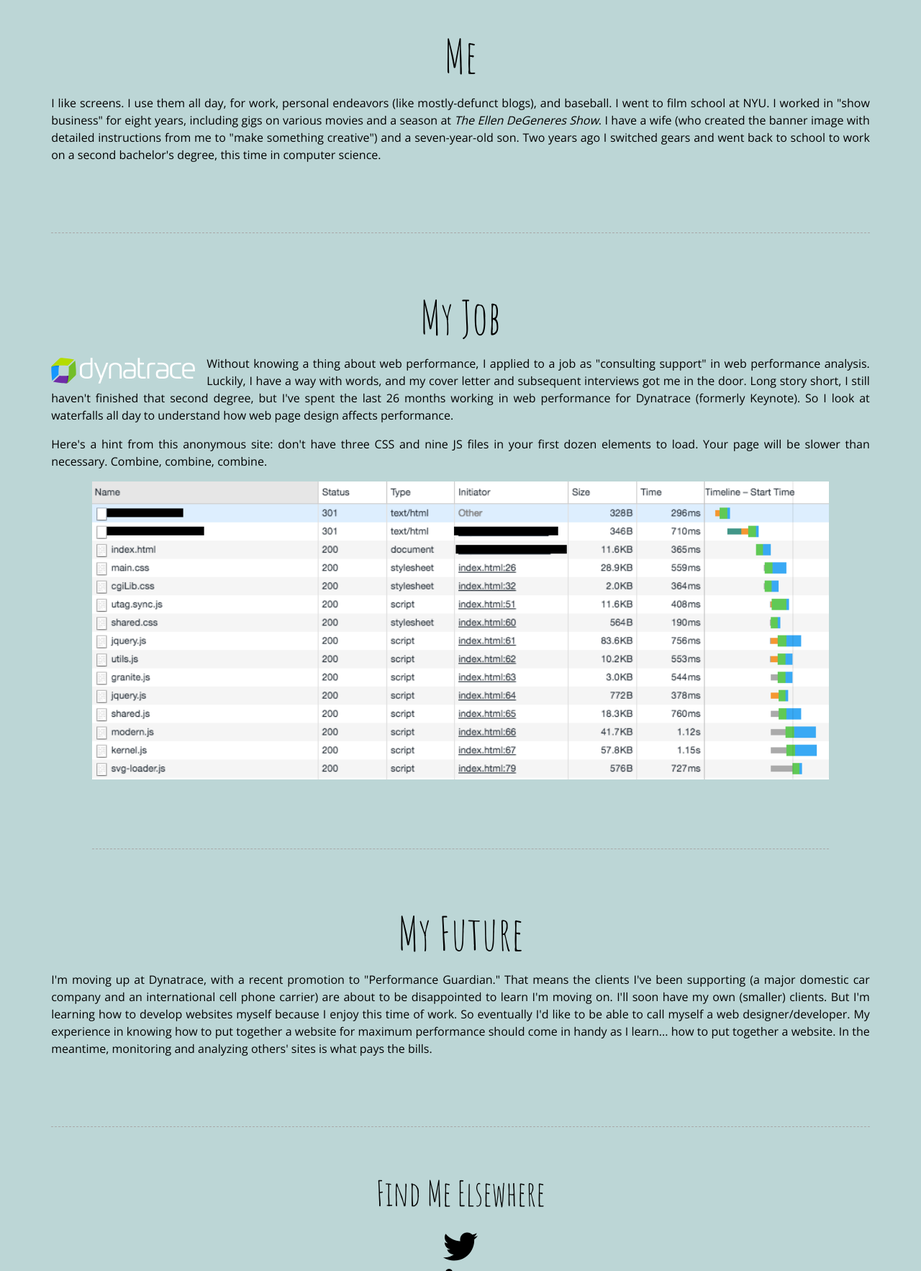
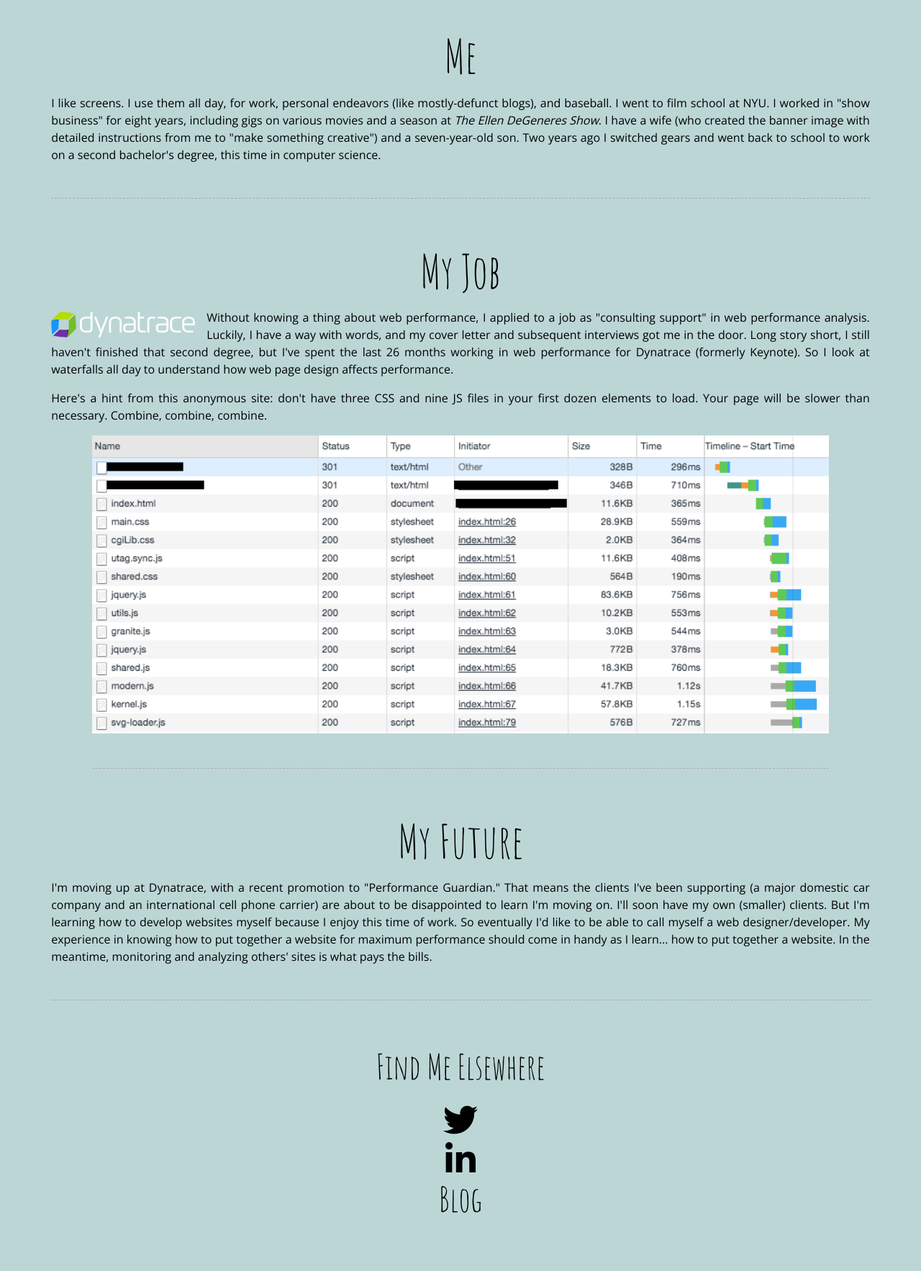
Before and after one commit to erinscot/portfolio, a plain HTML site: page index.html in a window 1280 px wide. Shown: the part 1240-3006 px from the top of the page at 72% size. Drawn offline with nearby package versions, Linux system fonts and the light colour scheme.

Commit message:
adjusting spacing on index.html

```diff
--- a/styles/main.css
+++ b/styles/main.css
@@ -61,7 +61,6 @@ li a:hover {
   color: white;
 }
 
-
 #biopic {
   clear: both;
   display:block;
@@ -101,24 +100,18 @@ main {
   font-family: 'Amatic SC', cursive;
 }
 
-#erin-photo {
-  display: block;
-  margin-left: auto;
-  margin-right: auto;
-}
-
 .who-i-am-text {
   display: block;
   text-align:justify;
   line-height: 1.5rem;
-  padding-bottom: 6rem;
+  padding-bottom: 3rem;
   border-bottom: 1px dashed darkgray;
 }
 
 .what-i-do {
   font-size: 4rem;
   text-align: center;
-  padding-top: 1rem;
+  padding-top: 0rem;
   margin-bottom: .25rem;
   font-family: 'Amatic SC', cursive;
 }
@@ -151,14 +144,14 @@ main {
   width: 90%;
   max-width: 100%;
   height: auto;
-  padding-bottom: 6rem;
+  padding-bottom: 3rem;
   border-bottom: 1px dashed darkgray;
 }
 
 .what-i-want-to-do {
   font-size: 4rem;
   text-align: center;
-  padding-top: 1rem;
+  padding-top: 0rem;
   margin-bottom: .25rem;
   font-family: 'Amatic SC', cursive;
 }
@@ -167,7 +160,7 @@ main {
   display: block;
   text-align:justify;
   line-height: 1.5rem;
-  padding-bottom: 6rem;
+  padding-bottom: 3rem;
   border-bottom: 1px dashed darkgray;
 }
 
```
